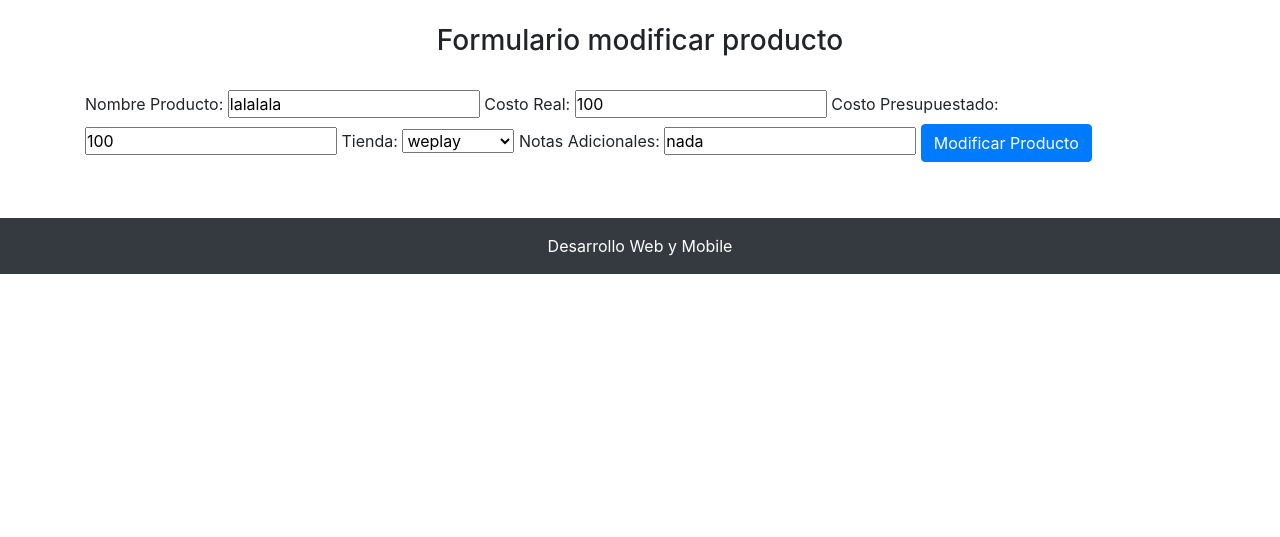
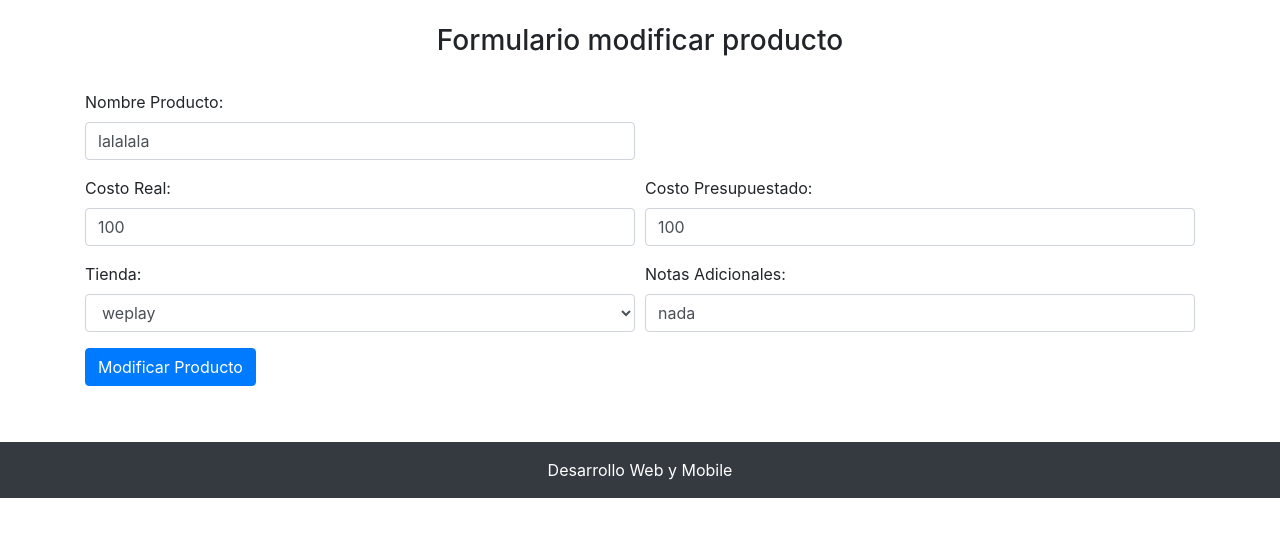
Before and after one commit to hecjara/examen_dwy4191, a Django app: page /modificar_producto/13/ in a window 1280 px wide. Shown: the part 56-593 px from the top of the page. Run offline with Django 3.2, Linux system fonts and the light colour scheme; data comes from the database, SQL or seed files in the repository; some libraries are stand-ins or nearby versions.

Commit message:
agregado bootstrap al formulario de modificar producto

```diff
--- a/core/templates/core/modificar_producto.html
+++ b/core/templates/core/modificar_producto.html
@@ -11,33 +11,37 @@
     <h3 class="text-center">Formulario modificar producto</h3>
     <br>
 
+
+
+
     <form action="" method="POST" id="formularioproducto">
         {% csrf_token %}
 
-        <input type="hidden" name="txtid" id="txtid" value="{{ producto.id }}">
+        <div class="form-row">
+            <div class="form-group col-md-6">
+                <label for="">Nombre Producto:</label>
+                <input type="text" name="txtnombre" id="txtnombre" class="form-control" value="{{ producto.nombre }}">
+            </div>
+        </div>
 
-        <input type="hidden" name="txtestado" id="txtestado" value="{{ producto.estadoProducto.id }}">
+        <div class="form-row">
+            <div class="form-group col-md-6">
+                <label for="">Costo Real:</label>
+                <input type="number" name="txtreal" id="txtreal" class="form-control" value="{{ producto.costo_real }}">
 
-        <input type="hidden" name="txtlista" id="txtlista" value="{{ producto.lista.id }}">
+            </div>
 
-        <label for="">Nombre Producto:</label>
-        <input type="text" name="txtnombre" id="txtnombre" value="{{ producto.nombre }}">
+            <div class="form-group col-md-6">
+                <label for="">Costo Presupuestado:</label>
+                <input type="number" name="txtpresu" id="txtpresu" class="form-control" value="{{ producto.costo_presupuestado }}">
+            </div>
+        </div>
 
-        <label for="">Costo Real:</label>
-        <input type="number" name="txtreal" id="txtreal" value="{{ producto.costo_real }}">
-
-        <label for="">Costo Presupuestado:</label>
-        <input type="number" name="txtpresu" id="txtpresu" value="{{ producto.costo_presupuestado }}">
-
-        <input type="hidden" name="txt_costo_total_real" id="txt_costo_total_real" value="{{ producto.lista.costo_total_real }}">
-        <input type="hidden" name="txt_costo_total_presu" id="txt_costo_total_presu" value="{{ producto.lista.costo_total_presupuestado }}">
-        <input type="hidden" name="txt_costo_real" id="txt_costo_real" value="{{ producto.costo_real }}">
-        <input type="hidden" name="txt_costo_presu" id="txt_costo_presu" value="{{ producto.costo_presupuestado }}">
-
-
+        <div class="form-row">
+            <div class="form-group col-md-6">
 
                     <label for="">Tienda:</label>
-        <select name="cbotienda" id="cbotienda">
+                    <select name="cbotienda" id="cbotienda" class="form-control">
                         <option value="">Seleccionar</option>
 
                         {% for t in ti %}
@@ -53,12 +57,31 @@
                         {% endfor %}
                     </select>
 
+            </div>
+
+            <div class="form-group col-md-6">
+
                 <label for="">Notas Adicionales:</label>
-        <input type="text" name="txtnotas" id="txtnotas" value="{{ producto.notas_adicionales }}">
+                <input type="text" name="txtnotas" id="txtnotas" class="form-control" value="{{ producto.notas_adicionales }}">
+
+            </div>
+
+        </div>
+
+
+
+        <input type="hidden" name="txt_costo_total_real" id="txt_costo_total_real" value="{{ producto.lista.costo_total_real }}">
+        <input type="hidden" name="txt_costo_total_presu" id="txt_costo_total_presu" value="{{ producto.lista.costo_total_presupuestado }}">
+        <input type="hidden" name="txt_costo_real" id="txt_costo_real" value="{{ producto.costo_real }}">
+        <input type="hidden" name="txt_costo_presu" id="txt_costo_presu" value="{{ producto.costo_presupuestado }}">
+        <input type="hidden" name="txtid" id="txtid" value="{{ producto.id }}">
+        <input type="hidden" name="txtestado" id="txtestado" value="{{ producto.estadoProducto.id }}">
+        <input type="hidden" name="txtlista" id="txtlista" value="{{ producto.lista.id }}">
 
         <input type="submit" value="Modificar Producto" class="btn btn-primary">
 
     </form>
+
 </div>
 
 <br>
```
Lines whose indentation alone changed are shown as unchanged.
